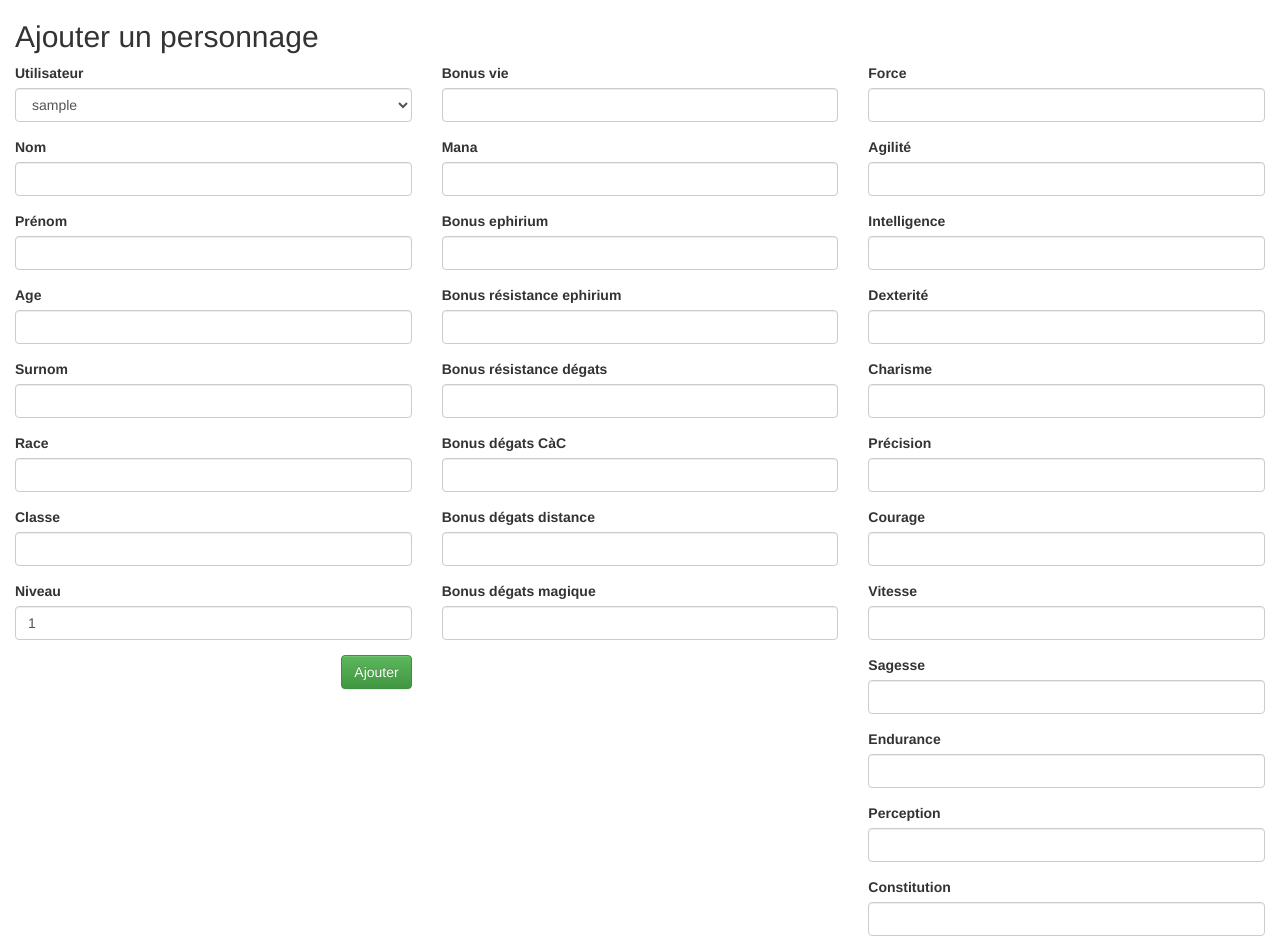
After one commit to trenzalord/jdrlive, a PHP site: page /create_character.php in a window 1280 px wide. The commit adds this page. Run offline with PHP 8.4, Linux system fonts and the light colour scheme; tables that the repository leaves empty or names only in its code hold one stand-in row (values such as "Sample post"); some libraries are stand-ins or nearby versions.

Commit message:
Sprint 6: Création et consultation de personnage - Ajout de consultation_character.php - Ajout de create_character.php

```diff
--- /dev/null
+++ b/create_character.php
@@ -0,0 +1,301 @@
+<!DOCTYPE html>
+<?php
+include "bd_connect.php";
+
+$query = "SELECT * FROM users;";
+$stm = $bd->prepare($query);
+$stm->execute();
+$res = $stm->get_result();
+$users = [];
+while ($row = $res->fetch_assoc()){
+    $users[$row['id_user']] = $row;
+}
+$success = false;
+$error = false;
+
+if(isset($_POST['firstname'])) {
+    $firstname = $_POST['firstname'];
+    $lastname = $_POST['lastname'];
+    $old = $_POST['old'];
+    $nickname = empty($_POST['nickname'])? null : $_POST['nickname'];
+    $race = $_POST['race'];
+    $class = empty($_POST['class'])? null : $_POST['class'];
+    $level = $_POST['level'];
+    $bonusHealth = $_POST['bonusHealth'];
+    $bonusMana = $_POST['bonusMana'];
+    $bonusEphirium = $_POST['bonusEphirium'];
+    $bonusResistanceEphirium = $_POST['bonusResistanceEphirium'];
+    $bonusResistanceDamage = $_POST['bonusResistanceDamage'];
+    $bonusMeleeDamage = $_POST['bonusMeleeDamage'];
+    $bonusMagicDamage = $_POST['bonusMagicDamage'];
+    $bonusRangeDamage = $_POST['bonusRangeDamage'];
+    $strengh = $_POST['strengh'];
+    $agility = $_POST['agility'];
+    $intelligence = $_POST['intelligence'];
+    $dexterity = $_POST['dexterity'];
+    $charism = $_POST['charism'];
+    $precision = $_POST['precision'];
+    $courage = $_POST['courage'];
+    $speed = $_POST['speed'];
+    $wisdom = $_POST['wisdom'];
+    $endurance = $_POST['endurance'];
+    $perception = $_POST['perception'];
+    $constitution = $_POST['constitution'];
+    $character_owner_id = $_POST['user'];
+
+    $healthMax = 100 + $endurance + $bonusHealth;
+    $health = $healthMax;
+    $ephiriumMax = 100 + $bonusEphirium;
+    $ephirium = $ephiriumMax;
+    $manaMax = 0 + $bonusMana;
+    $mana = 0;
+    $resistanceEphirium = 0 + $constitution / 2 + $bonusResistanceEphirium;
+    $resistanceDamage = 0 + $endurance / 2 + $bonusResistanceDamage;
+    $bonusMeleeDamage = 5 + $strengh / 2 + $bonusMeleeDamage;
+    $bonusRangeDamage = 3 + $precision / 2 + $bonusRangeDamage;
+    $bonusMagicDamage = 0 + $intelligence / 2 + $bonusMagicDamage;
+
+    $query = "INSERT INTO characters(
+                firstname,
+                lastname,
+                old,
+                nickname,
+                race,
+                class,
+                life_point_max,
+                life_point,
+                ephirium_tolerance_max,
+                ephirium_tolerance,
+                mana_max,
+                mana,
+                ephirium_resistance,
+                damage_resistance,
+                strengh,
+                agility,
+                intelligence,
+                dexterity,
+                charism,
+                `precision`,
+                courage,
+                speed,
+                wisdom,
+                endurance,
+                perception,
+                constitution,
+                character_owner_id,
+                bonus_melee_damage,
+                bonus_magic_damage,
+                bonus_range_damage,
+                level) VALUES (?, ?, ?, ?, ?, ?, ?, ?, ?, ?, ?, ?, ?,
+                ?, ?, ?, ?, ?, ?, ?, ?, ?, ?, ?, ?, ?, ?, ?, ?, ?, ?);";
+    $stm = $bd->prepare($query);
+    if(!$stm->bind_param("ssisssiiiiiiiiiiiiiiiiiiiiiiiii",
+        $firstname,
+        $lastname,
+        $old,
+        $nickname,
+        $race,
+        $class,
+        $healthMax,
+        $health,
+        $ephiriumMax,
+        $ephirium,
+        $manaMax,
+        $mana,
+        $resistanceEphirium,
+        $resistanceDamage,
+        $strengh,
+        $agility,
+        $intelligence,
+        $dexterity,
+        $charism,
+        $precision,
+        $courage,
+        $speed,
+        $wisdom,
+        $endurance,
+        $perception,
+        $constitution,
+        $character_owner_id,
+        $bonusMeleeDamage,
+        $bonusMagicDamage,
+        $bonusRangeDamage,
+        $level)) {
+        $error = true;
+    } else {
+        if(!$stm->execute()) {
+            $error = true;
+        } else {
+            $success = true;
+        }
+    }
+}
+?>
+<html lang="fr">
+<head>
+    <meta charset="utf-8">
+    <title>Nemesia</title>
+
+    <script src="https://code.jquery.com/jquery-3.1.1.min.js" integrity="sha256-hVVnYaiADRTO2PzUGmuLJr8BLUSjGIZsDYGmIJLv2b8="  crossorigin="anonymous"></script>
+
+    <!-- Latest compiled and minified CSS -->
+    <link rel="stylesheet"
+          href="https://maxcdn.bootstrapcdn.com/bootstrap/3.3.7/css/bootstrap.min.css"
+          integrity="sha384-BVYiiSIFeK1dGmJRAkycuHAHRg32OmUcww7on3RYdg4Va+PmSTsz/K68vbdEjh4u"
+          crossorigin="anonymous">
+
+    <!-- Optional theme -->
+    <link rel="stylesheet"
+          href="https://maxcdn.bootstrapcdn.com/bootstrap/3.3.7/css/bootstrap-theme.min.css"
+          integrity="sha384-rHyoN1iRsVXV4nD0JutlnGaslCJuC7uwjduW9SVrLvRYooPp2bWYgmgJQIXwl/Sp"
+          crossorigin="anonymous">
+
+    <!-- Latest compiled and minified JavaScript -->
+    <script src="https://maxcdn.bootstrapcdn.com/bootstrap/3.3.7/js/bootstrap.min.js"
+            integrity="sha384-Tc5IQib027qvyjSMfHjOMaLkfuWVxZxUPnCJA7l2mCWNIpG9mGCD8wGNIcPD7Txa"
+            crossorigin="anonymous"></script>
+</head>
+
+<body>
+<?php if($bdConnected){ ?>
+    <?php if($error) { ?>
+        <div class="alert alert-error" role="alert">
+            Erreur d'insertion
+        </div>
+    <?php }?>
+    <?php if($success) { ?>
+        <div class="alert alert-success" role="alert">
+            Inséré
+        </div>
+    <?php }?>
+
+    <h2 style="margin-left: 15px;">Ajouter un personnage</h2>
+    <form method="post">
+        <div class="col-md-4">
+            <div class="form-group">
+                <label for="user">Utilisateur</label>
+                <select id="user" class="form-control" name="user">
+                    <?php foreach ($users as $user) { ?>
+                        <option value="<?= $user['id_user'] ?>"><?= $user['login'] ?></option>
+                    <?php } ?>
+                </select>
+            </div>
+            <div class="form-group">
+                <label for="lastname">Nom</label>
+                <input id="lastname" class="form-control" type="text" name="lastname" required/>
+            </div>
+            <div class="form-group">
+                <label for="firstname">Prénom</label>
+                <input id="firstname" class="form-control" type="text" name="firstname" required/>
+            </div>
+            <div class="form-group">
+                <label for="old">Age</label>
+                <input id="old" class="form-control" type="number" step="1" min="0" name="old" required/>
+            </div>
+            <div class="form-group">
+                <label for="nickname">Surnom</label>
+                <input id="nickname" class="form-control" type="text" name="nickname" />
+            </div>
+            <div class="form-group">
+                <label for="race">Race</label>
+                <input id="race" class="form-control" type="text" name="race" required/>
+            </div>
+            <div class="form-group">
+                <label for="class">Classe</label>
+                <input id="class" class="form-control" type="text" name="class" />
+            </div>
+            <div class="form-group">
+                <label for="level">Niveau</label>
+                <input id="level" class="form-control" type="number" step="1" min="1" value="1" name="level" />
+            </div>
+            <button class="btn btn-success pull-right">
+                Ajouter
+            </button>
+        </div>
+        <div class="col-md-4">
+            <div class="form-group">
+                <label for="bonusHealth">Bonus vie</label>
+                <input id="bonusHealth" class="form-control" type="number" step="1" name="bonusHealth" required/>
+            </div>
+            <div class="form-group">
+                <label for="bonusMana">Mana</label>
+                <input id="bonusMana" class="form-control" type="number" step="1" name="bonusMana" required/>
+            </div>
+            <div class="form-group">
+                <label for="bonusEphirium">Bonus ephirium</label>
+                <input id="bonusEphirium" class="form-control" type="number" step="1" name="bonusEphirium" required/>
+            </div>
+            <div class="form-group">
+                <label for="bonusResistanceEphirium">Bonus résistance ephirium</label>
+                <input id="bonusResistanceEphirium" class="form-control" type="number" step="1" name="bonusResistanceEphirium" required/>
+            </div>
+            <div class="form-group">
+                <label for="bonusResistanceDamage">Bonus résistance dégats</label>
+                <input id="bonusResistanceDamage" class="form-control" type="number" step="1" name="bonusResistanceDamage" required/>
+            </div>
+            <div class="form-group">
+                <label for="bonusMeleeDamage">Bonus dégats CàC</label>
+                <input id="bonusMeleeDamage" class="form-control" type="number" step="1" name="bonusMeleeDamage" required/>
+            </div>
+            <div class="form-group">
+                <label for="bonusRangeDamage">Bonus dégats distance</label>
+                <input id="bonusRangeDamage" class="form-control" type="number" step="1" name="bonusRangeDamage" required/>
+            </div>
+            <div class="form-group">
+                <label for="bonusMagicDamage">Bonus dégats magique</label>
+                <input id="bonusMagicDamage" class="form-control" type="number" step="1" name="bonusMagicDamage" required/>
+            </div>
+        </div>
+        <div class="col-md-4">
+            <div class="form-group">
+                <label for="strengh">Force</label>
+                <input id="strengh" class="form-control" type="number" step="1" name="strengh" required/>
+            </div>
+            <div class="form-group">
+                <label for="agility">Agilité</label>
+                <input id="agility" class="form-control" type="number" step="1" name="agility" required/>
+            </div>
+            <div class="form-group">
+                <label for="intelligence">Intelligence</label>
+                <input id="intelligence" class="form-control" type="number" step="1" name="intelligence" required/>
+            </div>
+            <div class="form-group">
+                <label for="dexterity">Dexterité</label>
+                <input id="dexterity" class="form-control" type="number" step="1" name="dexterity" required/>
+            </div>
+            <div class="form-group">
+                <label for="charism">Charisme</label>
+                <input id="charism" class="form-control" type="number" step="1" name="charism" required/>
+            </div>
+            <div class="form-group">
+                <label for="precision">Précision</label>
+                <input id="precision" class="form-control" type="number" step="1" name="precision" required/>
+            </div>
+            <div class="form-group">
+                <label for="courage">Courage</label>
+                <input id="courage" class="form-control" type="number" step="1" name="courage" required/>
+            </div>
+            <div class="form-group">
+                <label for="speed">Vitesse</label>
+                <input id="speed" class="form-control" type="number" step="1" name="speed" required/>
+            </div>
+            <div class="form-group">
+                <label for="wisdom">Sagesse</label>
+                <input id="wisdom" class="form-control" type="number" step="1" name="wisdom" required/>
+            </div>
+            <div class="form-group">
+                <label for="endurance">Endurance</label>
+                <input id="endurance" class="form-control" type="number" step="1" name="endurance" required/>
+            </div>
+            <div class="form-group">
+                <label for="perception">Perception</label>
+                <input id="perception" class="form-control" type="number" step="1" name="perception" required/>
+            </div>
+            <div class="form-group">
+                <label for="constitution">Constitution</label>
+                <input id="constitution" class="form-control" type="number" step="1" name="constitution" required/>
+            </div>
+        </div>
+    </form>
+<?php } ?>
+</body>
--- a/js/javascript_functions.js
+++ b/js/javascript_functions.js
@@ -134,7 +134,7 @@ function getSkillNameOfSkill(skill) {
         case "courage":
             return "Courage";
         case "speed":
-            return "Vitesse";
+            return "Rapidité";
         case "wisdom":
             return "Sagesse";
         case "endurance":
```
Also changed, not shown: consultation_character.php (added, +183 -0 lines), css/global.css (+25 -0 lines), index.php (+17 -1 lines).
